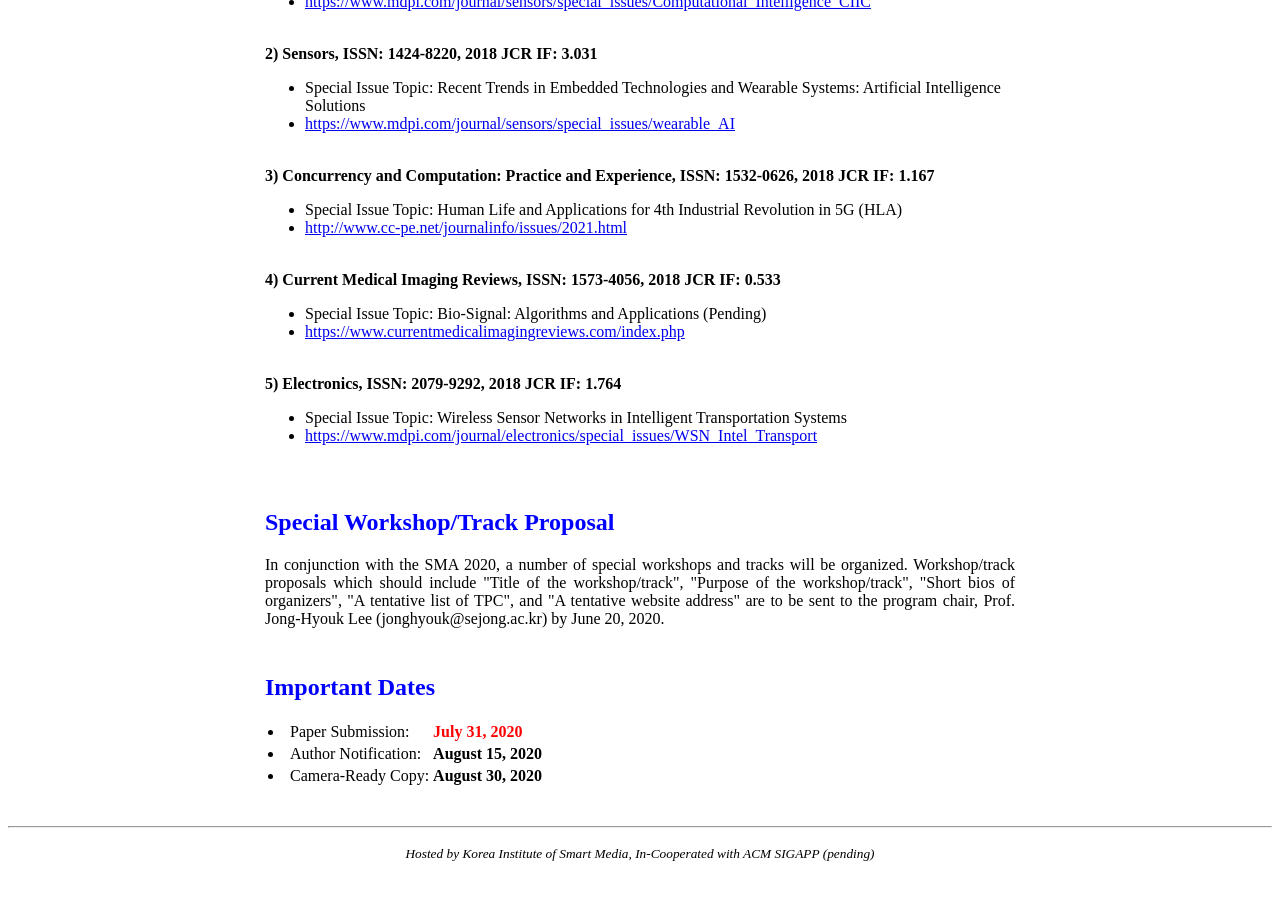
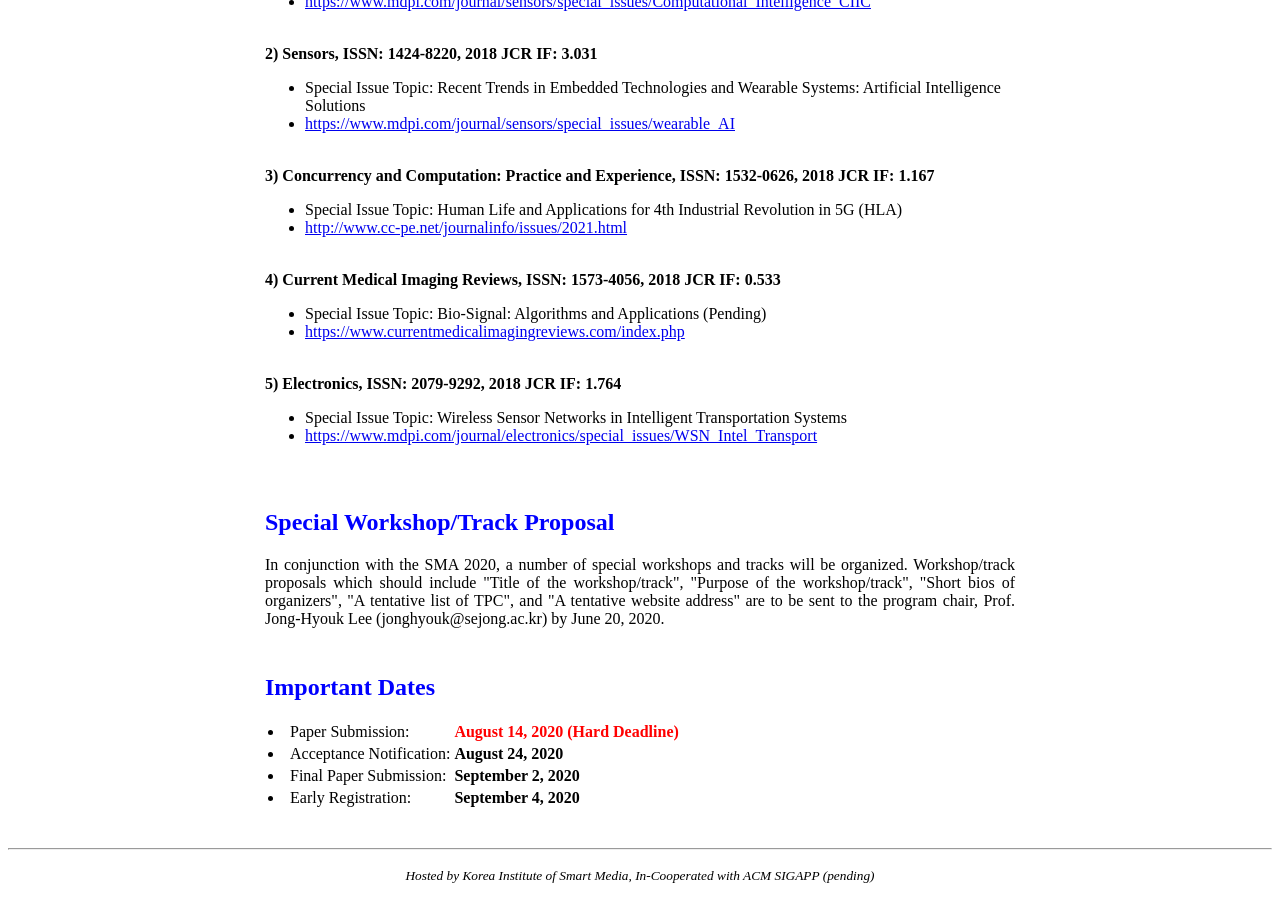
Before and after one commit to icea-conf/sma-2020.github.io, a Jekyll site: the page built from papers/index.html, in a window 1280 px wide and 900 px high, scrolled down 1233 px. Built offline with Jekyll 4.4.1, drawn with Linux system fonts in a browser that asks for light colours; before the commit the page ends 2111 px from its top, so only the background shows below that.

Commit message:
Update index.html

```diff
--- a/papers/index.html
+++ b/papers/index.html
@@ -91,23 +91,31 @@ title: SMA 2020
                                           <li>Paper Submission: </li>
                                     </td>
                                     <td>
-                                          <b style="color:#FF0000">July 31, 2020</b>
+                                          <b style="color:#FF0000">August 14, 2020 (Hard Deadline)</b>
                                     </td>
                               </tr>
                               <tr>
                                     <td>
-                                          <li>Author Notification: </li>
+                                          <li>Acceptance Notification: </li>
                                     </td>
                                     <td>
-                                          <b>August 15, 2020</b>
+                                          <b>August 24, 2020</b>
                                     </td>
                               </tr>
                               <tr>
                                     <td>
-                                          <li>Camera-Ready Copy: </li>
+                                          <li>Final Paper Submission: </li>
                                     </td>
                                     <td>
-                                          <b>August 30, 2020</b>
+                                          <b>September 2, 2020</b>
+                                    </td>
+                              </tr>
+                              <tr>
+                                    <td>
+                                          <li>Early Registration: </li>
+                                    </td>
+                                    <td>
+                                          <b>September 4, 2020</b>
                                     </td>
                               </tr>
                         </tbody>
```
